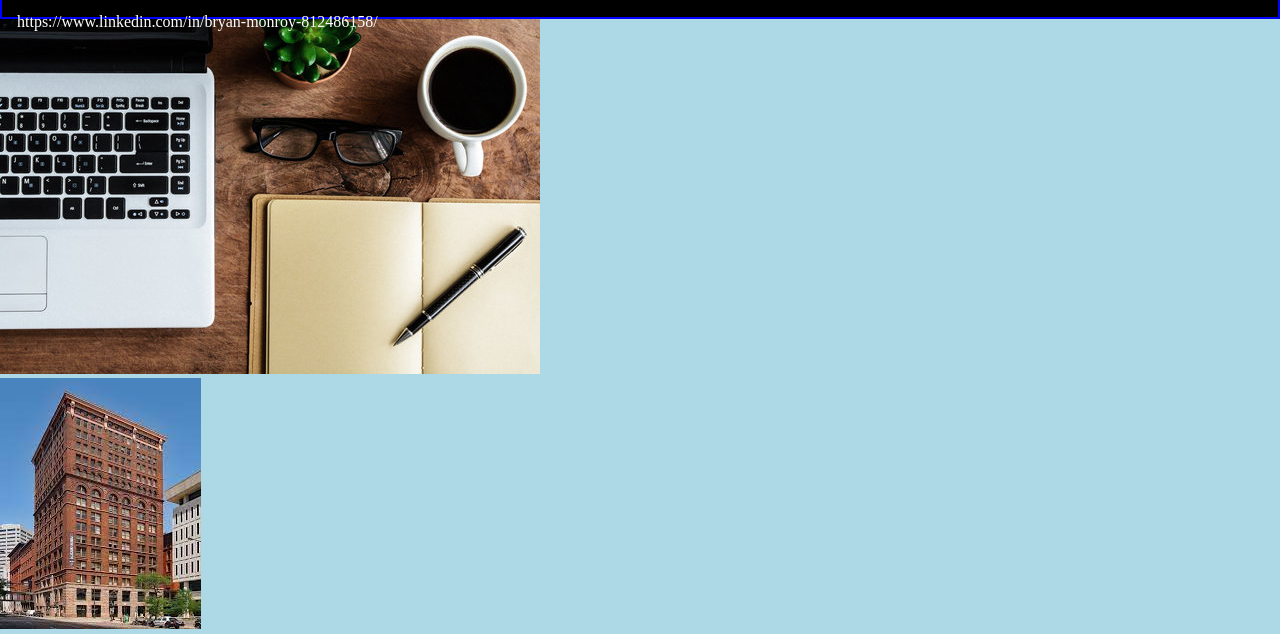
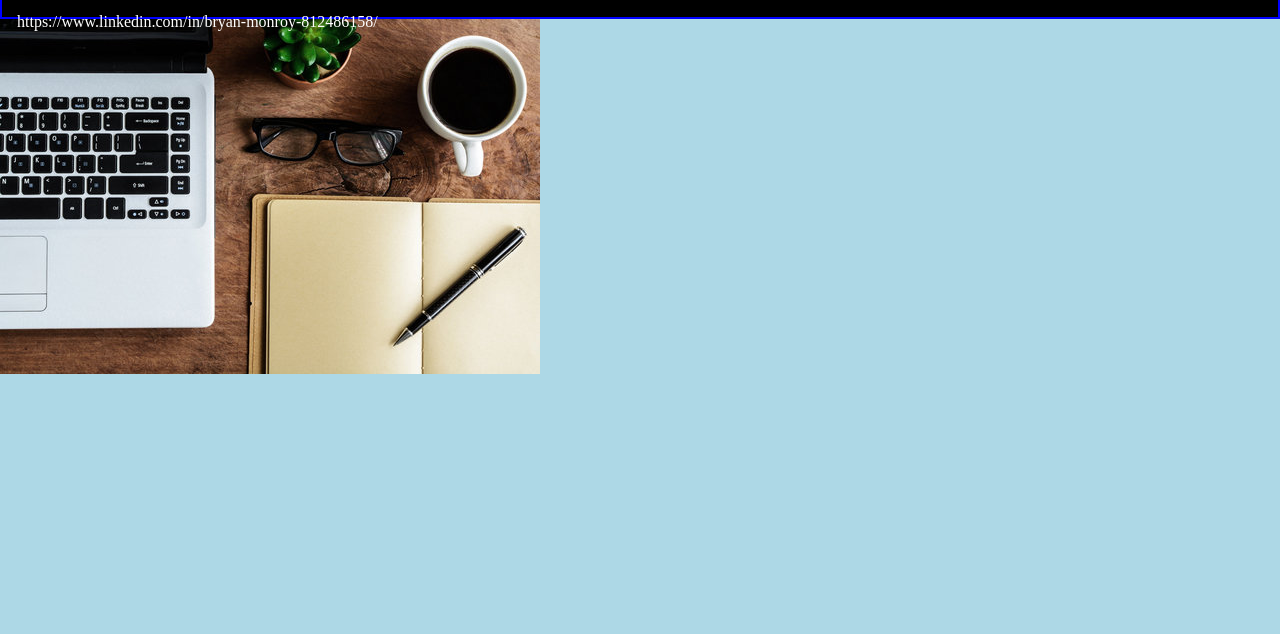
Before and after one commit to bmonroyy/resumeBryan, a plain HTML site: page resume/index.html in a window 1280 px wide. Shown: the part 781-1415 px from the top of the page. After the commit the page ends 1159 px from the top, so only its background shows below. Drawn offline with Linux system fonts and the light colour scheme.

Commit message:
removed image
Removed building image

```diff
--- a/resume/index.html
+++ b/resume/index.html
@@ -74,10 +74,6 @@
 		<img src="img/laptopCoffee.jpg" alt="laptopCoffee">
 		</div>
 
-		<div>
-		<img src="img/building.jpg" alt="building">
-		</div>
-
 		<footer>
 			<h2>Contact</h2>
 			<p>10320 Boulder Ln
```
